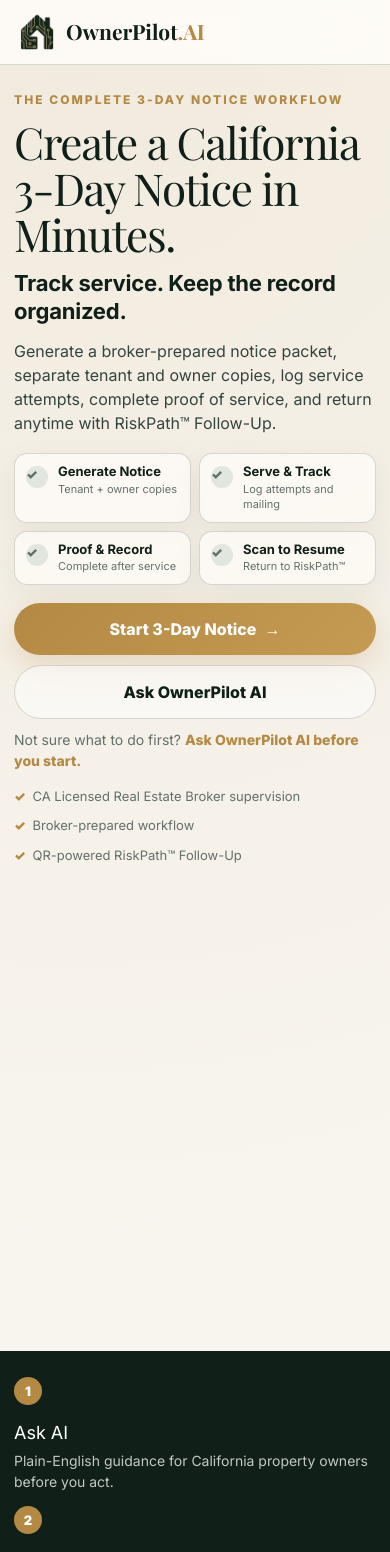
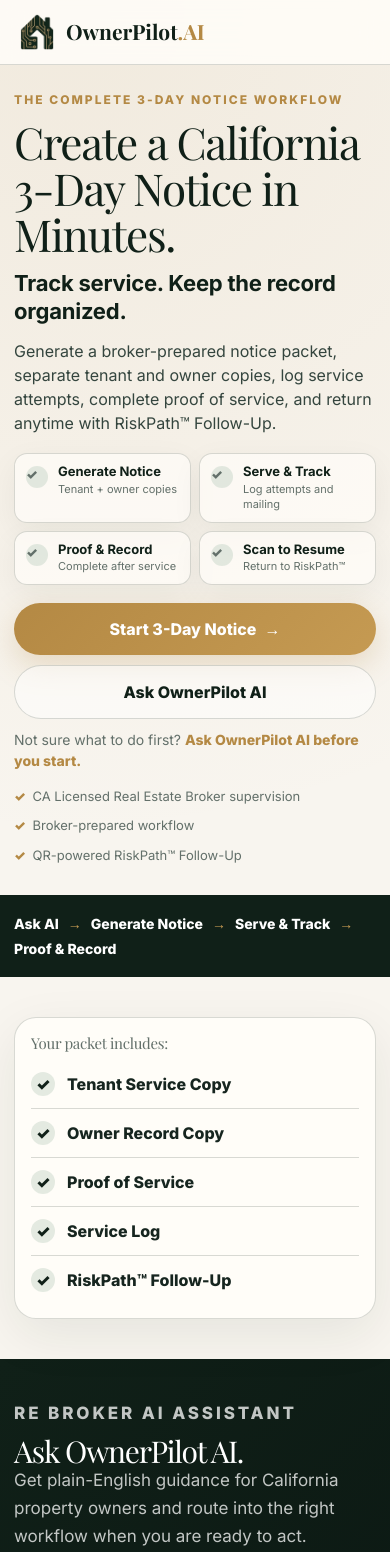
Before and after one commit to hjt521/ownerpilot, a Next.js app: page /landing/tech in a window 390 px wide. Shown: the top 1552 px of the page. Built offline with nearby package versions, Linux system fonts and the light colour scheme; a web font is replaced by a local one.

Commit message:
Mobile M2 CSS: hide hero-visual, compact workflow line, packet heading (was skipped by sentinel collision)

```diff
--- a/app/globals.css
+++ b/app/globals.css
@@ -357,3 +357,54 @@
   .cb-home .final-cta { padding: 44px 0; }
 }
 /* === end mobile optimization Slice M1 === */
+/* ============================================================
+   Mobile Slice M2 CSS (build, 2026-06-16) — phone-only cleanup.
+   Pairs with the landing-variant.tsx markup already shipped.
+   Scoped under .cb-home; all inside max-width: 640px except two
+   default display:none rules for the new mobile-only nodes.
+   Desktop (> 640px) is the approved Concept B and is NOT touched.
+   ============================================================ */
+
+/* New mobile-only nodes are hidden by default (so desktop never
+   shows them); the media query below turns them on for phones. */
+.cb-home .workflow-compact { display: none; }
+.cb-home .packet-heading-mobile { display: none; }
+
+@media (max-width: 640px) {
+  /* #1 Kill the hero gap: hide the decorative card stack on phones
+        so its grid row reserves no height. */
+  .cb-home .hero-visual { display: none; }
+
+  /* #4 Workflow band -> compact single-line flow. Dark band kept,
+        full 4-card grid hidden, compact line shown. */
+  .cb-home .workflow-band { padding: 20px 0; }
+  .cb-home .workflow-grid { display: none; }
+  .cb-home .workflow-compact {
+    display: flex;
+    flex-wrap: wrap;
+    align-items: center;
+    gap: 7px 9px;
+    color: #fff;
+    font-weight: 750;
+    font-size: 14px;
+    line-height: 1.25;
+  }
+  .cb-home .workflow-compact i {
+    color: var(--gold-500);
+    font-style: normal;
+    font-weight: 900;
+  }
+
+  /* #5 "Everything you need after you print" -> compact packet list.
+        Hide the desktop copy block; show the compact mobile heading. */
+  .cb-home .split-copy { display: none; }
+  .cb-home .packet-heading-mobile {
+    display: block;
+    margin: 0 0 4px;
+    font-family: var(--font-playfair), Georgia, serif;
+    font-size: 22px;
+    letter-spacing: -.02em;
+    color: var(--green-950);
+  }
+}
+/* === end mobile Slice M2 CSS === */
```
